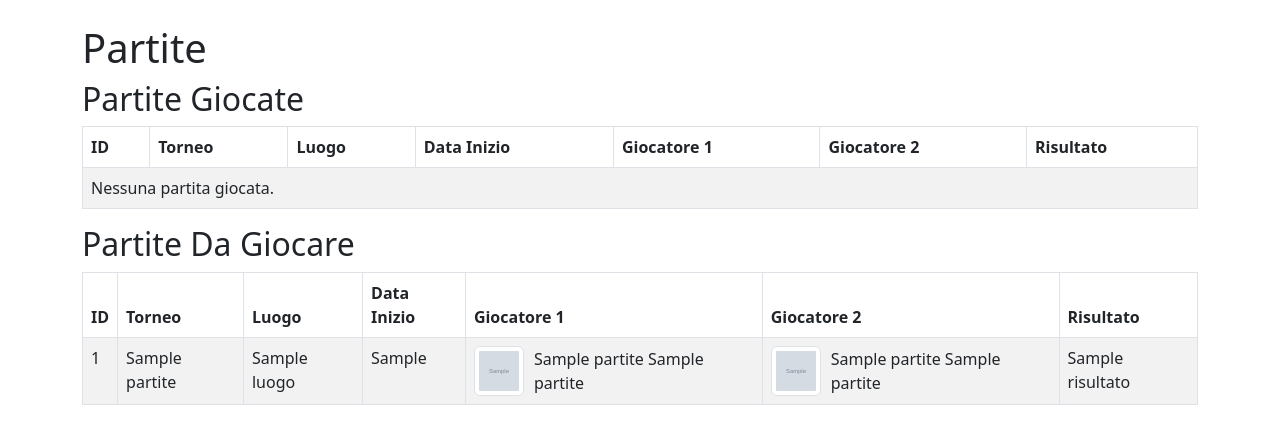
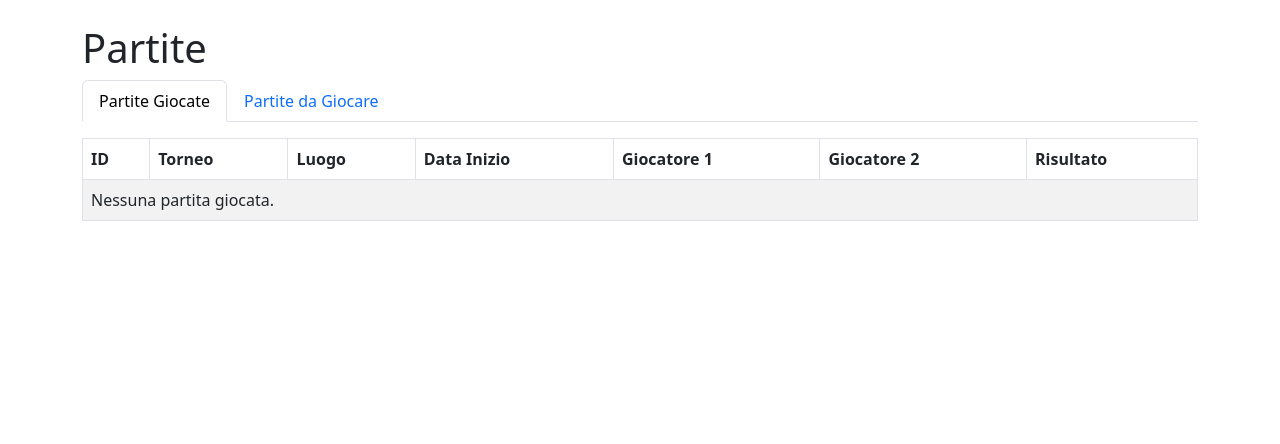
Before and after one commit to massimo99881/ci4, a CodeIgniter 4 app: the page made by app/Views/partite.php in a window 1280 px wide. Shown: the part 56-500 px from the top of the page. Run offline with PHP 8.4 and a stand-in for CodeIgniter, Linux system fonts and the light colour scheme; the template is opened without the code that fills it: most values are stand-ins (such as "Sample title", 1, 10 or a date in 2020); grey boxes marked "Sample" are stand-in pictures; some libraries are stand-ins or nearby versions.

Commit message:
completamento sviluppo partite giocate e da giocare

```diff
--- a/app/Views/partite.php
+++ b/app/Views/partite.php
@@ -3,6 +3,7 @@
 <?= $this->section('content') ?>
 <div class="container mt-4">
     <h1>Partite</h1>
+
     <?php
     // Separa le partite in giocate e da giocare basandosi sulla data_inizio del torneo
     $played = [];
@@ -15,7 +16,7 @@
             $future[] = $p;
         }
     }
-    // Ordina in ordine cronologico decrescente (la più recente in alto)
+    // Ordina in ordine cronologico decrescente (la partita con la data più recente in alto)
     usort($played, function($a, $b) {
         return strcmp($b['data_inizio'], $a['data_inizio']);
     });
@@ -24,6 +25,9 @@
     });
 
     // Funzione per determinare il vincitore basata sul campo "risultato"
+    // Il risultato è una stringa con i set separati da ";"
+    // La funzione conta i set vinti da ciascun giocatore e restituisce:
+    //   1 se il giocatore1 ha vinto, 2 se il giocatore2 ha vinto, 0 in caso di parità.
     function getMatchWinner($result) {
         $sets = explode(';', $result);
         $player1Sets = 0;
@@ -44,8 +48,20 @@
     }
     ?>
 
-    <!-- Tabella Partite Giocate -->
-    <h2>Partite Giocate</h2>
+    <!-- Bootstrap Nav Tabs -->
+    <ul class="nav nav-tabs" id="partiteTab" role="tablist">
+      <li class="nav-item" role="presentation">
+        <button class="nav-link active" id="giocate-tab" data-bs-toggle="tab" data-bs-target="#giocate" type="button" role="tab" aria-controls="giocate" aria-selected="true">Partite Giocate</button>
+      </li>
+      <li class="nav-item" role="presentation">
+        <button class="nav-link" id="da-giocare-tab" data-bs-toggle="tab" data-bs-target="#da-giocare" type="button" role="tab" aria-controls="da-giocare" aria-selected="false">Partite da Giocare</button>
+      </li>
+    </ul>
+
+    <div class="tab-content" id="partiteTabContent">
+        <!-- Tab Pane per Partite Giocate -->
+        <div class="tab-pane fade show active" id="giocate" role="tabpanel" aria-labelledby="giocate-tab">
+            <div class="table-responsive mt-3">
                 <table class="table table-bordered table-striped">
                     <thead>
                         <tr>
@@ -69,17 +85,13 @@
                                     <td><?= esc($p['data_inizio']) ?></td>
                                     <td class="<?= ($winner == 1) ? 'table-success' : '' ?>">
                                         <div class="d-flex align-items-center">
-                                <img src="<?= (strpos($p['imgGiocatore1'], 'http') === 0) ? $p['imgGiocatore1'] : base_url($p['imgGiocatore1']) ?>"
-                                     alt="<?= esc($p['nomeGiocatore1']) ?>" class="img-thumbnail"
-                                     style="width: 50px; height: 50px; margin-right: 10px;">
+                                            <img src="<?= (strpos($p['imgGiocatore1'], 'http') === 0) ? $p['imgGiocatore1'] : base_url($p['imgGiocatore1']) ?>" alt="<?= esc($p['nomeGiocatore1']) ?>" class="img-thumbnail" style="width: 50px; height: 50px; margin-right: 10px;">
                                             <span><?= esc($p['nomeGiocatore1'] . ' ' . $p['cognomeGiocatore1']) ?></span>
                                         </div>
                                     </td>
                                     <td class="<?= ($winner == 2) ? 'table-success' : '' ?>">
                                         <div class="d-flex align-items-center">
-                                <img src="<?= (strpos($p['imgGiocatore2'], 'http') === 0) ? $p['imgGiocatore2'] : base_url($p['imgGiocatore2']) ?>"
-                                     alt="<?= esc($p['nomeGiocatore2']) ?>" class="img-thumbnail"
-                                     style="width: 50px; height: 50px; margin-right: 10px;">
+                                            <img src="<?= (strpos($p['imgGiocatore2'], 'http') === 0) ? $p['imgGiocatore2'] : base_url($p['imgGiocatore2']) ?>" alt="<?= esc($p['nomeGiocatore2']) ?>" class="img-thumbnail" style="width: 50px; height: 50px; margin-right: 10px;">
                                             <span><?= esc($p['nomeGiocatore2'] . ' ' . $p['cognomeGiocatore2']) ?></span>
                                         </div>
                                     </td>
@@ -98,9 +110,12 @@
                         <?php endif; ?>
                     </tbody>
                 </table>
+            </div>
+        </div>
 
-    <!-- Tabella Partite Da Giocare -->
-    <h2>Partite Da Giocare</h2>
+        <!-- Tab Pane per Partite Da Giocare -->
+        <div class="tab-pane fade" id="da-giocare" role="tabpanel" aria-labelledby="da-giocare-tab">
+            <div class="table-responsive mt-3">
                 <table class="table table-bordered table-striped">
                     <thead>
                         <tr>
@@ -123,17 +138,13 @@
                                     <td><?= esc($p['data_inizio']) ?></td>
                                     <td>
                                         <div class="d-flex align-items-center">
-                                <img src="<?= (strpos($p['imgGiocatore1'], 'http') === 0) ? $p['imgGiocatore1'] : base_url($p['imgGiocatore1']) ?>"
-                                     alt="<?= esc($p['nomeGiocatore1']) ?>" class="img-thumbnail"
-                                     style="width: 50px; height: 50px; margin-right: 10px;">
+                                            <img src="<?= (strpos($p['imgGiocatore1'], 'http') === 0) ? $p['imgGiocatore1'] : base_url($p['imgGiocatore1']) ?>" alt="<?= esc($p['nomeGiocatore1']) ?>" class="img-thumbnail" style="width: 50px; height: 50px; margin-right: 10px;">
                                             <span><?= esc($p['nomeGiocatore1'] . ' ' . $p['cognomeGiocatore1']) ?></span>
                                         </div>
                                     </td>
                                     <td>
                                         <div class="d-flex align-items-center">
-                                <img src="<?= (strpos($p['imgGiocatore2'], 'http') === 0) ? $p['imgGiocatore2'] : base_url($p['imgGiocatore2']) ?>"
-                                     alt="<?= esc($p['nomeGiocatore2']) ?>" class="img-thumbnail"
-                                     style="width: 50px; height: 50px; margin-right: 10px;">
+                                            <img src="<?= (strpos($p['imgGiocatore2'], 'http') === 0) ? $p['imgGiocatore2'] : base_url($p['imgGiocatore2']) ?>" alt="<?= esc($p['nomeGiocatore2']) ?>" class="img-thumbnail" style="width: 50px; height: 50px; margin-right: 10px;">
                                             <span><?= esc($p['nomeGiocatore2'] . ' ' . $p['cognomeGiocatore2']) ?></span>
                                         </div>
                                     </td>
@@ -148,4 +159,8 @@
                     </tbody>
                 </table>
             </div>
+        </div>
+    </div>
+</div>
+
 <?= $this->endSection() ?>
```
Also changed, not shown: 1 other file. Lines whose indentation alone changed are shown as unchanged.
